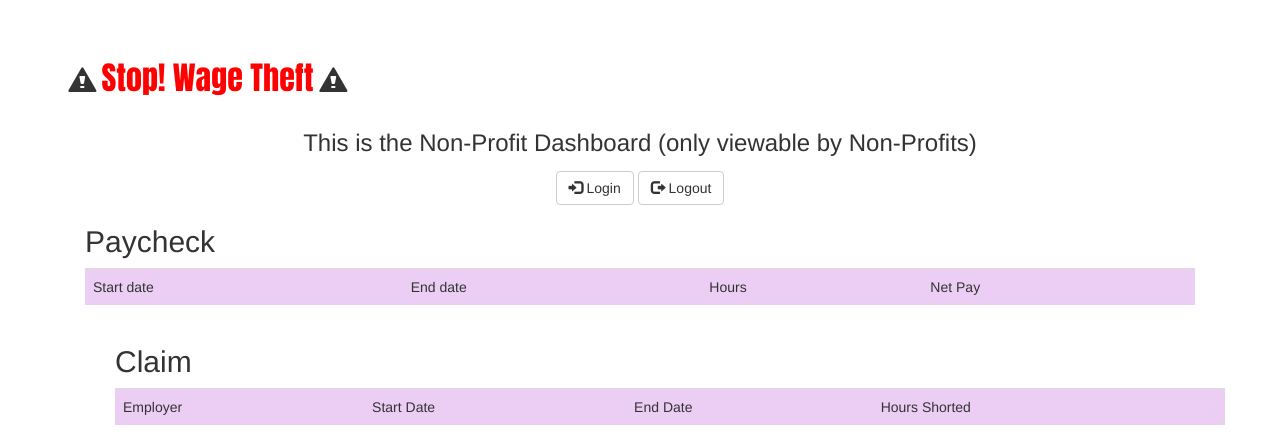
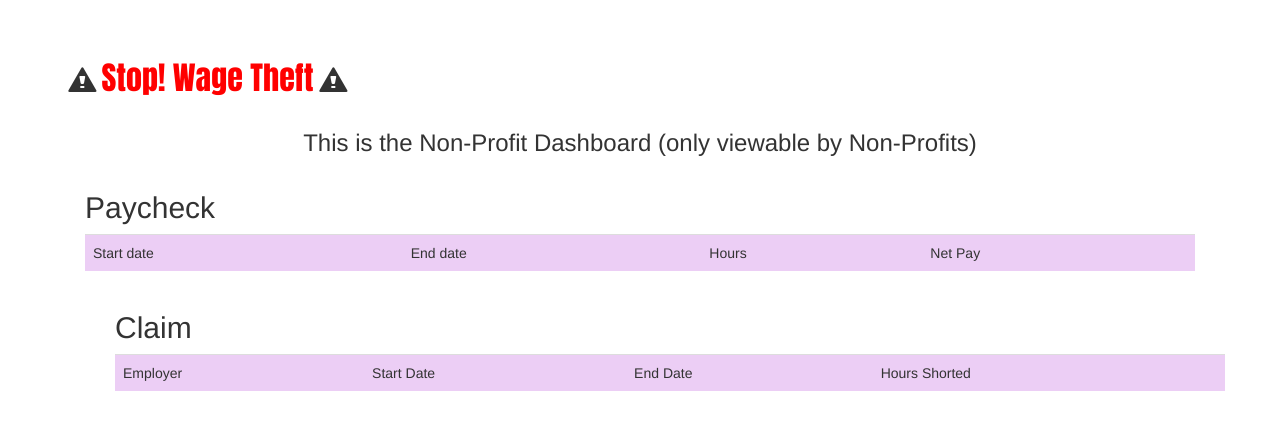
Before and after one commit to demcgee/Wage_Theft5, a PHP site: page /NonProfUI.php in a window 1280 px wide. Shown: the part 53-498 px from the top of the page. Run offline with PHP 8.4, Linux system fonts and the light colour scheme; the visitor is signed in with stand-in values (Sample User, id 1); data that the repository does not hold is empty.

Commit message:
Update NonProfUI.php

```diff
--- a/NonProfUI.php
+++ b/NonProfUI.php
@@ -42,9 +42,6 @@
 <br>
 
   <p><font size="5">This is the Non-Profit Dashboard (only viewable by Non-Profits)</font></p>
-  <button onclick="location.href='login.php'" class="btn btn-default"><span class="glyphicon glyphicon-log-in"></span> Login</button>
-   <button onclick="location.href='logout.php'" class="btn btn-default"><span class="glyphicon glyphicon-log-out"></span> Logout</button>
-
 
   </center>
 </div>
```
